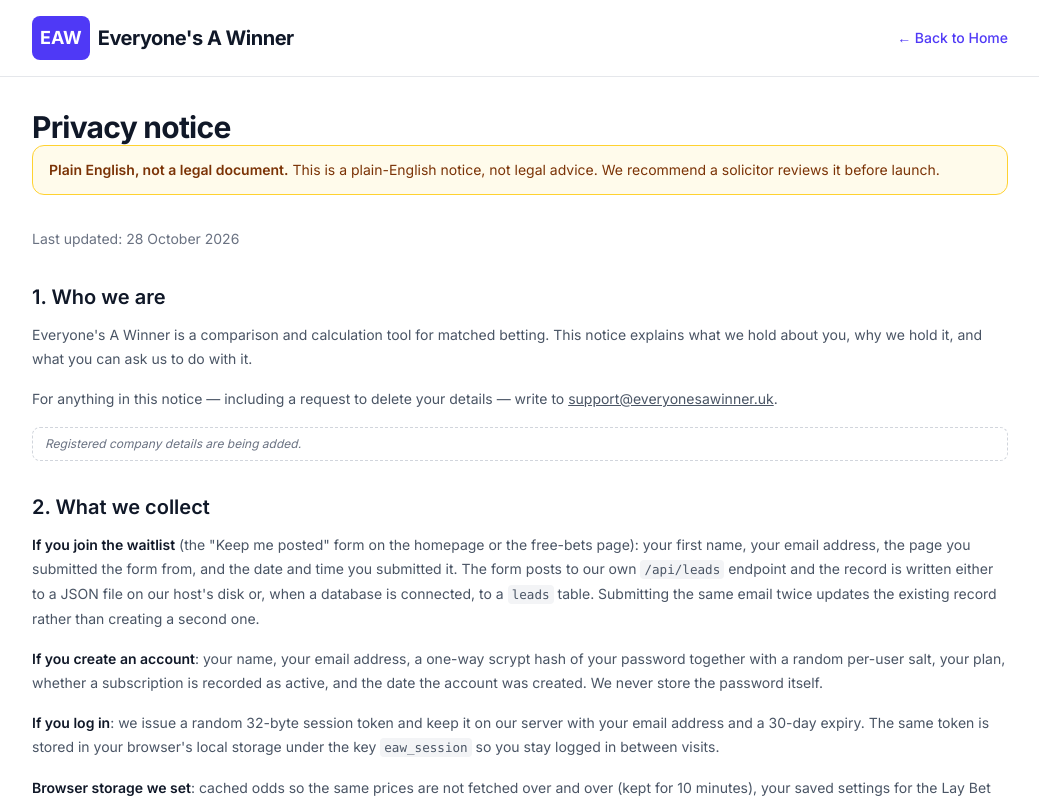
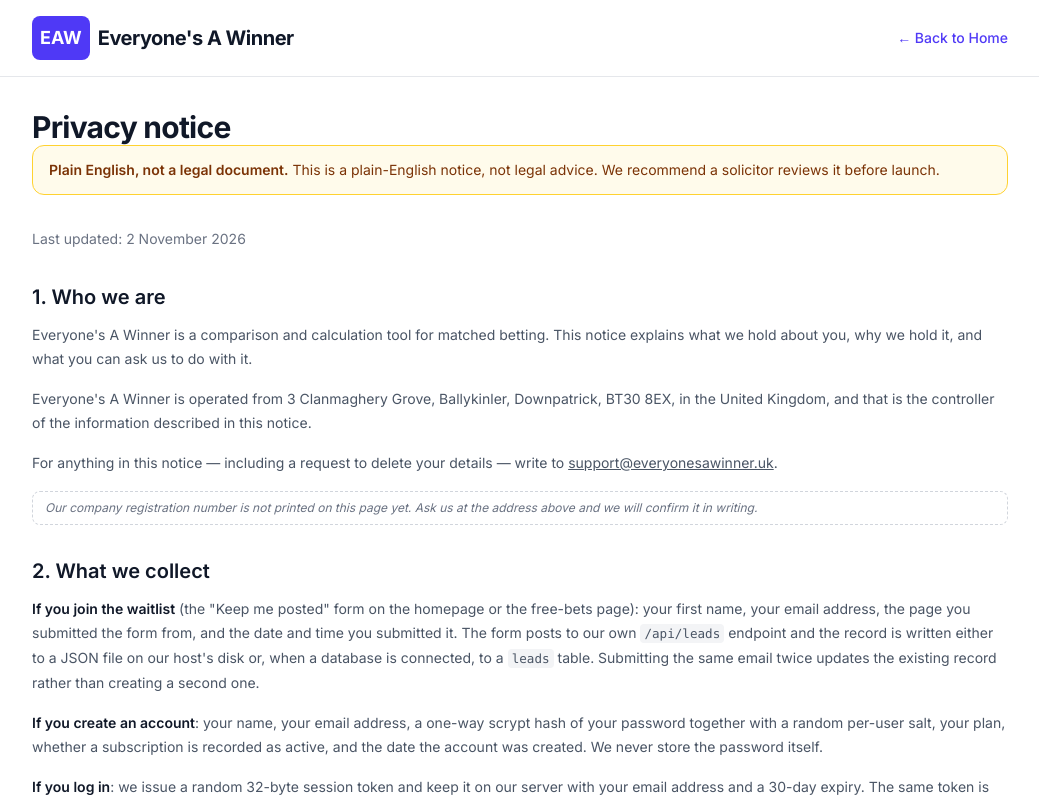
Before and after one commit to Onejobjon/Everyonesawinner, a React (Vite) app: page /privacy in a window 1280 px wide. Shown: the top 800 px of the page, without its empty margins (120-1159 px from the left). Built offline with nearby package versions, Linux system fonts and the light colour scheme.

Commit message:
Terms/privacy: name the operating address, drop the unregistered company claim

```diff
--- a/src/pages/Privacy.tsx
+++ b/src/pages/Privacy.tsx
@@ -16,11 +16,12 @@ import { Ext, H2, LegalLayout, P, PlaceholderNote, UL } from "../components/lega
  *   billing   src/server/stripe-webhook.ts (email + plan, only on a payment)
  *
  * No retention period is stated because none exists in the code — the notice
- * says so plainly rather than inventing one. No company name, number or
- * registered address is given: none is on file, so it is a marked placeholder.
+ * says so plainly rather than inventing one. The operating address is the
+ * owner's, supplied 2026-11-02. The business is not a registered company, so no
+ * company name or registration number is printed — printing one would be false.
  */
 
-const LAST_UPDATED = "28 October 2026";
+const LAST_UPDATED = "2 November 2026";
 const CONTACT = "support@everyonesawinner.uk";
 
 export default function Privacy() {
@@ -36,6 +37,11 @@ export default function Privacy() {
         explains what we hold about you, why we hold it, and what you can ask us to do with it.
       </P>
       <P>
+        Everyone's A Winner is operated from 3 Clanmaghery Grove, Ballykinler, Downpatrick, BT30
+        8EX, in the United Kingdom, and that is the controller of the information described in this
+        notice.
+      </P>
+      <P>
         For anything in this notice — including a request to delete your details — write to{" "}
         <a
           href={`mailto:${CONTACT}`}
@@ -45,7 +51,10 @@ export default function Privacy() {
         </a>
         .
       </P>
-      <PlaceholderNote>Registered company details are being added.</PlaceholderNote>
+      <PlaceholderNote>
+        Our company registration number is not printed on this page yet. Ask us at the address
+        above and we will confirm it in writing.
+      </PlaceholderNote>
 
       <H2>2. What we collect</H2>
       <P>
--- a/src/pages/Terms.tsx
+++ b/src/pages/Terms.tsx
@@ -14,7 +14,7 @@ import { Ext, H2, LegalLayout, P, UL } from "../components/legal";
  * Nothing is promised about uptime, accuracy or outcomes.
  */
 
-const LAST_UPDATED = "28 October 2026";
+const LAST_UPDATED = "2 November 2026";
 const CONTACT = "support@everyonesawinner.uk";
 
 export default function Terms() {
@@ -29,6 +29,10 @@ export default function Terms() {
         Everyone's A Winner is a comparison and calculation tool. We show odds from UK bookmakers and
         exchanges side by side, list welcome offers with the evidence we have for them, and calculate
         what a matched bet returns.
+      </P>
+      <P>
+        Everyone's A Winner is operated from 3 Clanmaghery Grove, Ballykinler, Downpatrick, BT30
+        8EX, in the United Kingdom. That is the address for anything to do with a subscription.
       </P>
       <P>
         We are not a bookmaker and we are not an exchange. We do not place bets for you, we do not
```
